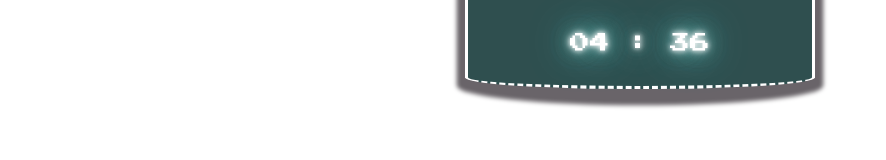
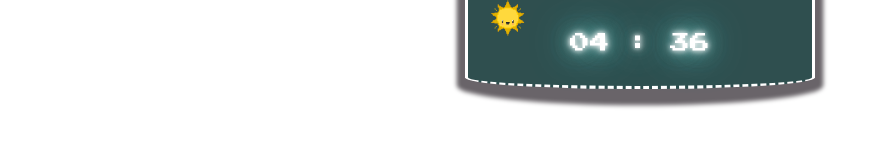
Before and after one commit to R3tr093/Dashboard, an Angular app: page / in a window 1280 px wide. Shown: the top 160 px of the page, without its empty margins (0-886 px from the left). Built offline with nearby package versions, Linux system fonts and the light colour scheme.

Commit message:
Add: import gif and define alternative style

```diff
--- a/src/app/head/head.component.html
+++ b/src/app/head/head.component.html
@@ -4,7 +4,16 @@
 
       </div>
       <div class="col-sm">
-        <h1 class="bounce animated" (click)="clockColors()" id="appClock"> {{Clock | date: 'hh'}} : {{Clock | date: 'mm'}} </h1>
+
+
+
+        <h1 class="bounce animated" (click)="clockColors()" id="appClock"> {{Clock | date: 'hh'}} : {{Clock | date: 'mm'}}
+
+                <img style="width: 40px;height:auto;position: absolute; top: 20px; left: 20px;" src="../../assets/sun.gif" *ngIf="clockHour > 6">
+                <img style="width:40px;height:auto;position: absolute; top: 20px; left: 20px;" src="../../assets/moon.gif" *ngIf="clockHour > 18">
+
+        </h1>
+
       </div>
       <div class="col-sm">
 
--- a/src/app/head/head.component.scss
+++ b/src/app/head/head.component.scss
@@ -30,3 +30,11 @@
    padding-top: 13.3%;
 
 }
+
+#astro {
+    width: 40px;
+    height: 40px;
+    border-radius: 50%;
+    box-shadow: 7.5px 7.5px 0 0 red;
+
+  }
--- a/src/app/head/head.component.ts
+++ b/src/app/head/head.component.ts
@@ -9,7 +9,8 @@ import { mainService } from '../services/app.service';
 })
 export class HeadComponent implements OnInit {
 
-  Clock: object = new Date();
+  Clock = new Date();
+  clockHour = this.Clock.getHours();
 
 
   constructor(private mainService: mainService) {
@@ -17,6 +18,8 @@ export class HeadComponent implements OnInit {
     setInterval(
       () => {
         this.Clock = new Date;
+        this.clockHour = this.Clock.getHours();
+
       }, 1000
     );
 
```
Also changed, not shown: src/assets/moon.gif (added), src/assets/sun.gif (added).
